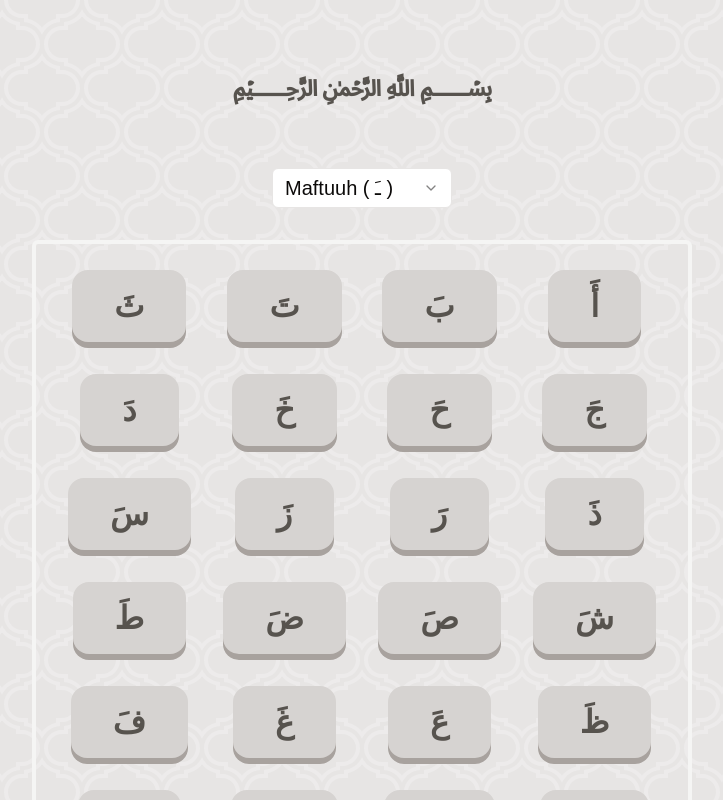
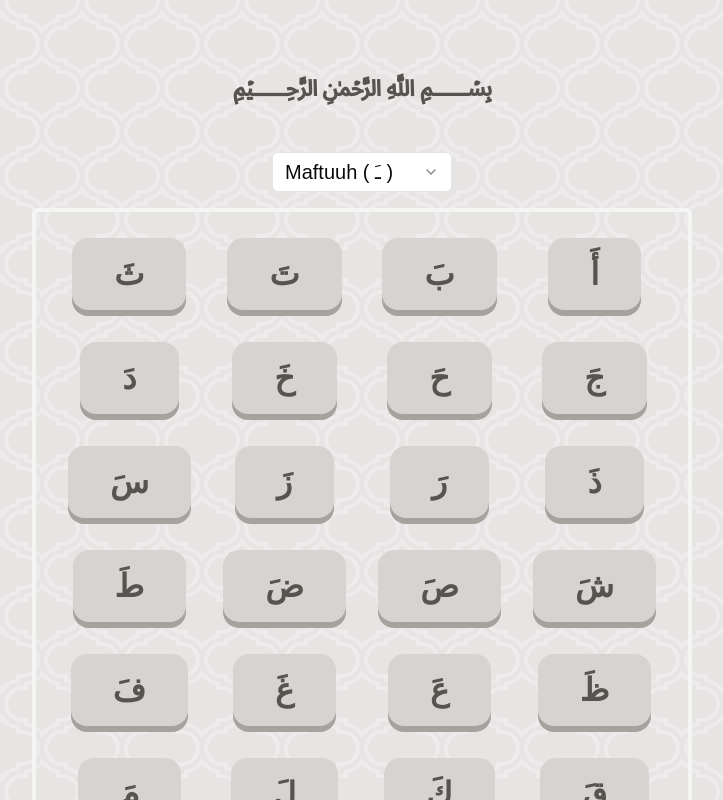
Before and after one commit to Nurou/lowha, a React (Vite) app: page / in a window 1280 px wide. Shown: the top 800 px of the page, without its empty margins (278-1001 px from the left). Built offline with nearby package versions, Linux system fonts and the light colour scheme; a web font is replaced by a local one.

Commit message:
chore: improve spacing for selector

```diff
--- a/src/App.tsx
+++ b/src/App.tsx
@@ -56,7 +56,7 @@ function App() {
   return (
     <div className={cx('grid place-items-center p-8 bg-stone-200 h-full', "bg-[url('/moroccan.svg')]")}>
       <h1 className='text-4xl font-bold text-stone-600 py-8'>{'\ufdfd'}</h1>
-      <div className='grid place-items-center p-8 text-2xl'>
+      <div className='grid place-items-center py-4 text-2xl'>
         <ModeSelect modes={modes} defaultMode={defaultMode} changeMode={setSelectedMode} />
       </div>
       <div className='border-4 border-stone-100 rounded-md p-8'>
```
